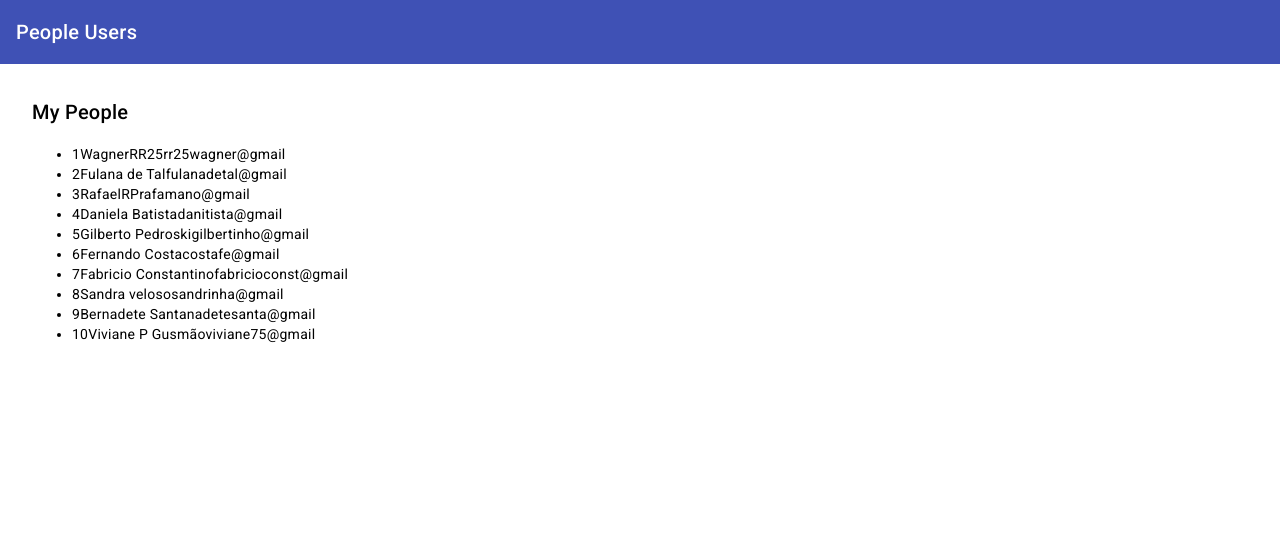
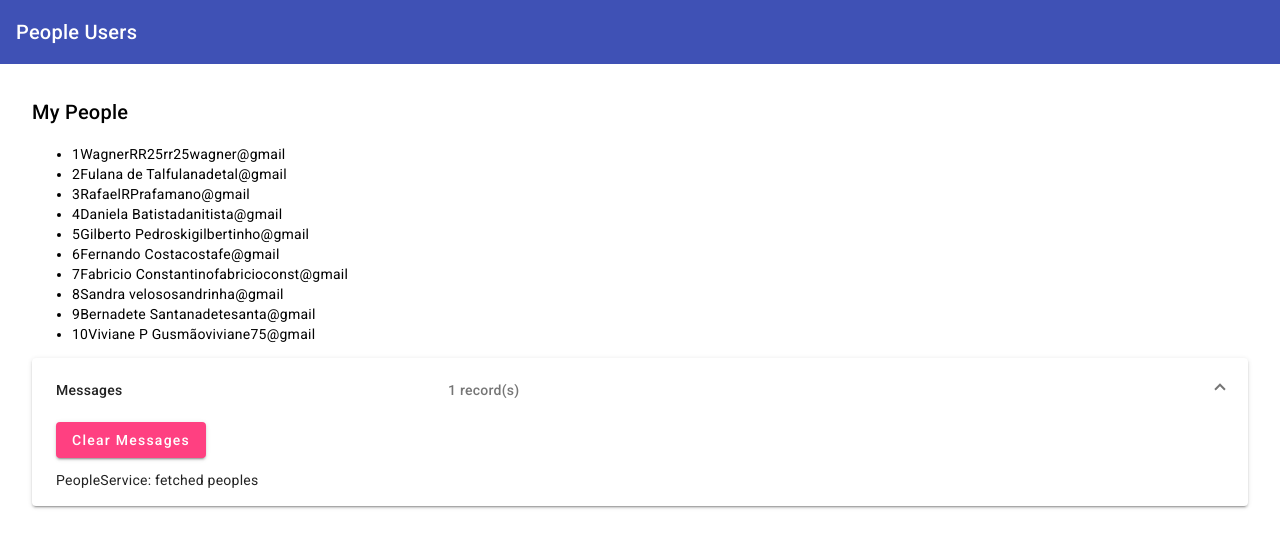
Before and after one commit to WagnerRR25/teste-personal-card, an Angular app: page / in a window 1280 px wide. Shown: the top 548 px of the page. Built offline with nearby package versions, Linux system fonts and the light colour scheme.

Commit message:
feat: Add Button, routing

```diff
--- a/src/app/app.component.html
+++ b/src/app/app.component.html
@@ -4,4 +4,5 @@
 
 <div class="content">
 <app-peoples></app-peoples>
+<app-messages></app-messages>
 </div>
--- /dev/null
+++ b/src/app/message.service.ts
@@ -0,0 +1,20 @@
+import { Injectable } from '@angular/core';
+
+@Injectable({
+  providedIn: 'root'
+})
+export class MessageService {
+  private messages: string[] = [];
+
+  add(message: string): void{
+    this.messages.push(message)
+  }
+
+  clear(): void {
+    this.messages = [];
+  }
+
+  getMessages(): string[] {
+    return this.messages;
+  }
+}
--- /dev/null
+++ b/src/app/messages/messages.component.html
@@ -0,0 +1,21 @@
+  <mat-accordion *ngIf="messageService.getMessages().length">
+
+    <mat-expansion-panel expanded="true">
+      <mat-expansion-panel-header>
+        <mat-panel-title>
+          Messages
+        </mat-panel-title>
+        <mat-panel-description>
+          {{messageService.getMessages().length}} record(s)
+        </mat-panel-description>
+      </mat-expansion-panel-header>
+
+      <p>
+      <button color="accent" mat-raised-button (click)="messageService.clear()">Clear Messages</button>
+      </p>
+
+      <div *ngFor="let message of messageService.getMessages()">
+        {{ message }}
+      </div>
+    </mat-expansion-panel>
+  </mat-accordion>
--- a/src/app/people.service.ts
+++ b/src/app/people.service.ts
@@ -1,13 +1,19 @@
 import { Injectable } from '@angular/core';
 import { PEOPLES } from './mock-peoples'
 import { People } from './people.model';
+import { Observable, of } from 'rxjs';
+import { MessageService } from './message.service';
 
 @Injectable({
   providedIn: 'root'
 })
 export class PeopleService {
 
-  getPeoples(): People[] {
-    return PEOPLES;
+  constructor(private messageService: MessageService) {}
+
+  getPeoples(): Observable<People[]> {
+    const peoples = of(PEOPLES);
+    this.messageService.add('PeopleService: fetched peoples');
+    return peoples;
   }
 }
--- a/src/app/peoples/peoples.component.ts
+++ b/src/app/peoples/peoples.component.ts
@@ -1,6 +1,7 @@
 import { Component, OnInit } from '@angular/core';
 import { People } from '../people.model'
 import { PeopleService } from '../people.service';
+import { MessageService } from '../message.service';
 
 @Component({
   selector: 'app-peoples',
@@ -11,17 +12,22 @@ export class PeoplesComponent implements OnInit {
   peoples: People[] = [];
   selectedPeople?: People;
 
-  constructor(private peopleService: PeopleService) {}
+  constructor(
+    private peopleService: PeopleService,
+    private messageService: MessageService
+    ) {}
 
     ngOnInit(): void {
       this.getPeoples();
     }
 
     getPeoples(): void{
-      this.peoples = this.peopleService.getPeoples();
+    this.peopleService.getPeoples().subscribe(
+      (peoples) => (this.peoples = peoples));
     }
 
   onSelect(people: People): void{
     this.selectedPeople = people;
+    this.messageService.add(`PeopleComponent: Selected people id=${people.id}`);
   }
 }
```
Also changed, not shown: src/app/app-routing.module.ts (added, +15 -0 lines), src/app/app.module.ts (+10 -2 lines), src/app/messages/messages.component.ts (added, +13 -0 lines), src/app/messages/messages.component.scss (added).
